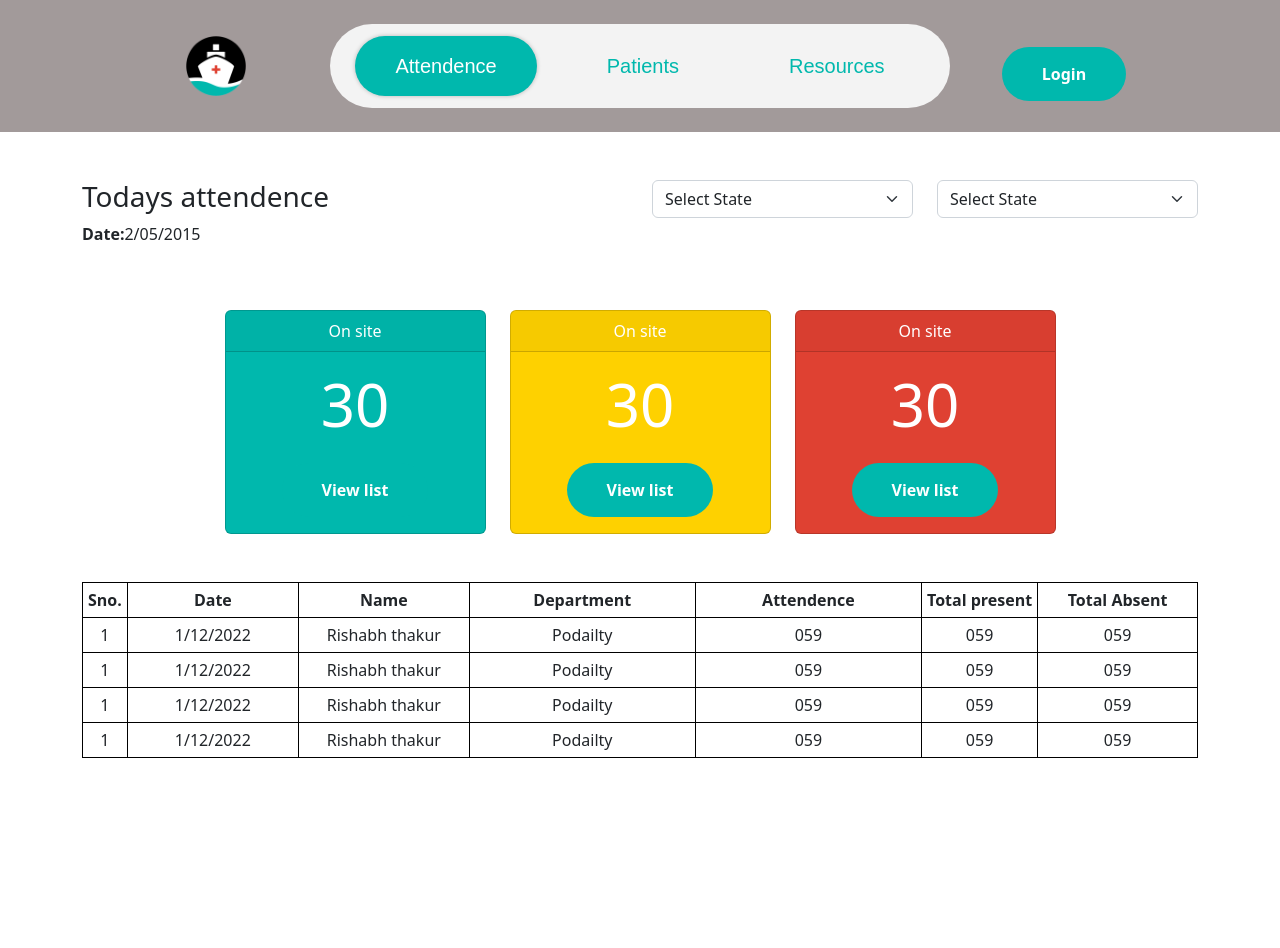
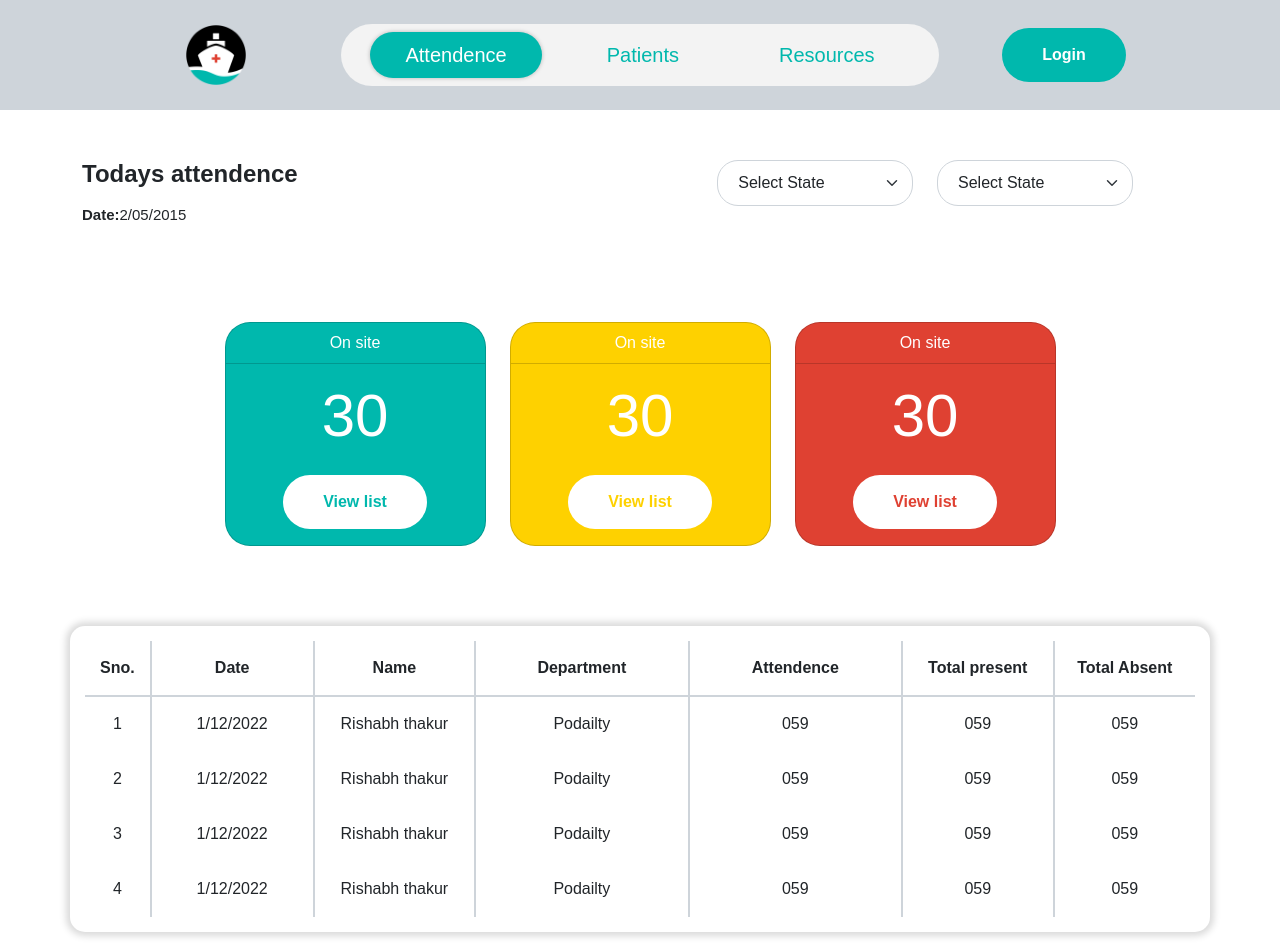
Before and after one commit to Rishabh6397/floating_hospital, a plain HTML site: page attendence.html in a window 1280 px wide. Before the commit the page ends 800 px from the top, so only its background shows below. Drawn offline with nearby package versions, Linux system fonts and the light colour scheme.

Commit message:
complete desgine

```diff
--- a/assets/css/style.css
+++ b/assets/css/style.css
@@ -3,8 +3,13 @@
     padding: 0px;
 }
 
+body {
+    font-family: 'Poppins', sans-serif;
+    /* background-color: #ced4da; */
+}
+
 .nav-bar {
-    background-color: #a29a9a;
+    background-color: #ced4da;
 }
 
 
@@ -15,8 +20,14 @@
     font-weight: 500;
     font-family: 'Montserrat', sans-serif;
     margin: 0 15px;
-    padding: 15px 40px !important;
+    padding: 8px 35px !important;
     border-radius: 30px;
+}
+
+.navbar-nav {
+    padding: 8px 14px;
+    background-color: #f3f3f3;
+    border-radius: 45px;
 }
 
 .menu a:hover {
@@ -24,7 +35,17 @@
     border-radius: 30px;
     background-color: #00B8AD;
     margin: 0 15px;
-    padding: 15px 40px !important;
+    padding: 8px 35px !important;
+    box-shadow: 0px 0px 4px rgba(0, 0, 0, 0.25);
+}
+
+.navbar-nav .nav-link.active {
+    color: #fff !important;
+    border-radius: 30px;
+    background-color: #00B8AD;
+    margin: 0 15px;
+    padding: 8px 35px !important;
+    box-shadow: 0px 0px 4px rgba(0, 0, 0, 0.25);
 }
 
 /* .navbarli li {
@@ -41,16 +62,20 @@
 }
 
 /* card 1 */
-.card-header{
-    color:#fff;
+.card-header {
+    color: #fff;
+    background: none;
 }
-.card{
+
+.card {
     text-align: center;
     background-color: #00b8ad;
+    border-radius: 25px !important;
 }
-.card-title{
+
+.card-title {
     font-size: 60px;
-    color:white;
+    color: white;
 
 }
 
@@ -61,15 +86,17 @@
     margin-top: 15px;
     color: #fff;
     border: none;
-    background-color: #00B8AD !important;
-border-radius: 30px;
-padding: 15px 40px !important;
+    background-color: #fff !important;
+    border-radius: 30px;
+    padding: 15px 40px !important;
 }
-.card-2{
+
+.card-2 {
     text-align: center;
     background-color: #FED100;
 }
-.card-3{
+
+.card-3 {
     text-align: center;
     background-color: #DF4132;
 }
@@ -77,17 +104,65 @@ padding: 15px 40px !important;
 
 /* navbar design */
 
-.navbar-nav {
-    padding: 12px 10px;
-    background-color: #f3f3f3;
-    border-radius: 45px;
-}
 
-.navbar-nav .nav-link.active {
+
+/* .navbar-nav .nav-link.active {
     color: #fff !important;
     border-radius: 30px;
     background-color: #00B8AD;
-    margin: 0 15px;
-    padding: 15px 40px !important;
+    margin: 9px 15px;
+    padding: 6px 30px !important;
     box-shadow: 0px 0px 4px rgba(0, 0, 0, 0.25);
+} */
+
+.nav-button {
+    background-color: #00b8ad !important;
+    color: #fff !important;
+    margin-top: 0px !important;
 }
+
+/* attendence */
+
+.form-select {
+    width: 75%;
+    padding: 10px 20px;
+    border: 1px solid #ced4da;
+    border-radius: 21px;
+}
+
+.heading h4 {
+    font-weight: bold;
+}
+
+.heading p {
+    margin-top: 15px;
+    font-size: 15px;
+}
+
+.attendence {
+    margin-top: 50px;
+}
+
+/* card box */
+.card-box {
+    margin: 80px 0px;
+}
+
+/* table styling */
+.table-box {
+    background-color: #fff;
+    border-radius: 15px;
+    padding: 15px;
+    -webkit-box-shadow: 0px 0px 7px 4px rgba(0, 0, 0, 0.15);
+    -moz-box-shadow: 0px 0px 7px 4px rgba(0, 0, 0, 0.15);
+    box-shadow: 0px 0px 7px 4px rgba(0, 0, 0, 0.15);
+}
+
+.row-1 {
+    border-bottom: 2px solid #ced4da;
+    border-right: none !important;
+}
+
+.last-row {
+    border-right: 0px !important;
+}
--- a/attendence.html
+++ b/attendence.html
@@ -12,13 +12,20 @@
         integrity="sha384-0evHe/X+R7YkIZDRvuzKMRqM+OrBnVFBL6DOitfPri4tjfHxaWutUpFmBp4vmVor" crossorigin="anonymous">
     <link rel="stylesheet" href="./assets/css/style.css">
     <style>
-        table,
+
+
         th,
         td {
-            border: 1px solid black;
-            padding: 5px;
+            padding: 15px;
+
+            border-bottom: 1px solid #fff;
+            border-right: 2px solid #ced4da;
 
         }
+
+
+
+
     </style>
 </head>
 
@@ -58,9 +65,6 @@
                                 <li class="nav-item">
                                     <a class="nav-link" href="#">Resources</a>
                                 </li>
-
-
-
                             </ul>
                             <!-- Left links -->
                         </div>
@@ -71,7 +75,7 @@
             </div>
             <div class="col-lg-4 text-center d-flex align-items-center justify-content-center">
                 <div class="button_main">
-                    <button class="btn btn-primary">Login</button>
+                    <button class="btn btn-primary nav-button">Login</button>
                 </div>
             </div>
         </div>
@@ -81,16 +85,16 @@
 
     <!-- attendence section start here -->
 
-    <section class="attendence mt-5 ">
+    <section class="attendence  ">
         <div class="container">
             <div class="row">
-                <div class="col-lg-6">
-                    <h3>Todays attendence</h3>
+                <div class="col-lg-6 heading">
+                    <h4>Todays attendence</h4>
                     <p><b>Date:</b>2/05/2015</p>
                 </div>
                 <div class="col-lg-6">
                     <div class="row">
-                        <div class="col-6"><select id="Select" class="form-select">
+                        <div class="col-6 d-flex justify-content-end"><select id="Select" class="form-select">
                                 <option>Select State</option>
                                 <option>Delhi</option>
                                 <option>South Delhi</option>
@@ -114,7 +118,7 @@
     </section>
 
     <!-- cards start here-->
-    <section class="card-box mt-5">
+    <section class="card-box ">
         <div class="container">
             <div class="row justify-content-center">
                 <div class="col-lg-3">
@@ -125,7 +129,7 @@
                         <div class="card-body">
                             <h5 class="card-title">30</h5>
 
-                            <a href="#" class="btn btn-primary">View list</a>
+                            <a href="#" class="btn btn-primary" style="color: #00b8ad;">View list</a>
                         </div>
                     </div>
                 </div>
@@ -138,7 +142,7 @@
                         <div class="card-body">
                             <h5 class="card-title">30</h5>
 
-                            <a href="#" class="btn btn-primary">View list</a>
+                            <a href="#" class="btn btn-primary" style="color: #FED100;">View list</a>
                         </div>
                     </div>
                 </div>
@@ -150,7 +154,7 @@
                         <div class="card-body">
                             <h5 class="card-title">30</h5>
 
-                            <a href="#" class="btn btn-primary">View list</a>
+                            <a href="#" class="btn btn-primary" style="color: #DF4132;">View list</a>
                         </div>
                     </div>
                 </div>
@@ -161,16 +165,16 @@
     <!-- table start here -->
     <section class="table mt-5">
 
-        <div class="container">
-            <table border="2px" style="text-align: center;">
-                <tr>
+        <div class="container table-box">
+            <table cellspacing="15" style="text-align: center;">
+                <tr class="row-1">
                     <th>Sno.</th>
                     <th width="15.5%">Date</th>
                     <th width="15.5%">Name</th>
                     <th width="20.5%">Department</th>
                     <th width="20.5%"> Attendence</th>
-                    <th width="10.5%">Total present</th>
-                    <th width="14.5%">Total Absent</th>
+                    <th width="14.5%">Total present</th>
+                    <th width="14.5%" class="last-row">Total Absent</th>
                 </tr>
 
                 <tr>
@@ -180,34 +184,34 @@
                     <td>Podailty</td>
                     <td>059</td>
                     <td>059</td>
-                    <td>059</td>
+                    <td class="last-row">059</td>
                 </tr>
                 <tr>
-                    <td>1</td>
+                    <td>2</td>
                     <td>1/12/2022</td>
                     <td>Rishabh thakur</td>
                     <td>Podailty</td>
                     <td>059</td>
                     <td>059</td>
-                    <td>059</td>
+                    <td class="last-row"> 059</td>
                 </tr>
                 <tr>
-                    <td>1</td>
+                    <td>3</td>
                     <td>1/12/2022</td>
                     <td>Rishabh thakur</td>
                     <td>Podailty</td>
                     <td>059</td>
                     <td>059</td>
-                    <td>059</td>
+                    <td class="last-row">059</td>
                 </tr>
-                <tr>
-                    <td>1</td>
+                <tr class="row-last">
+                    <td>4</td>
                     <td>1/12/2022</td>
                     <td>Rishabh thakur</td>
                     <td>Podailty</td>
                     <td>059</td>
                     <td>059</td>
-                    <td>059</td>
+                    <td class="last-row">059</td>
                 </tr>
 
             </table>
```
